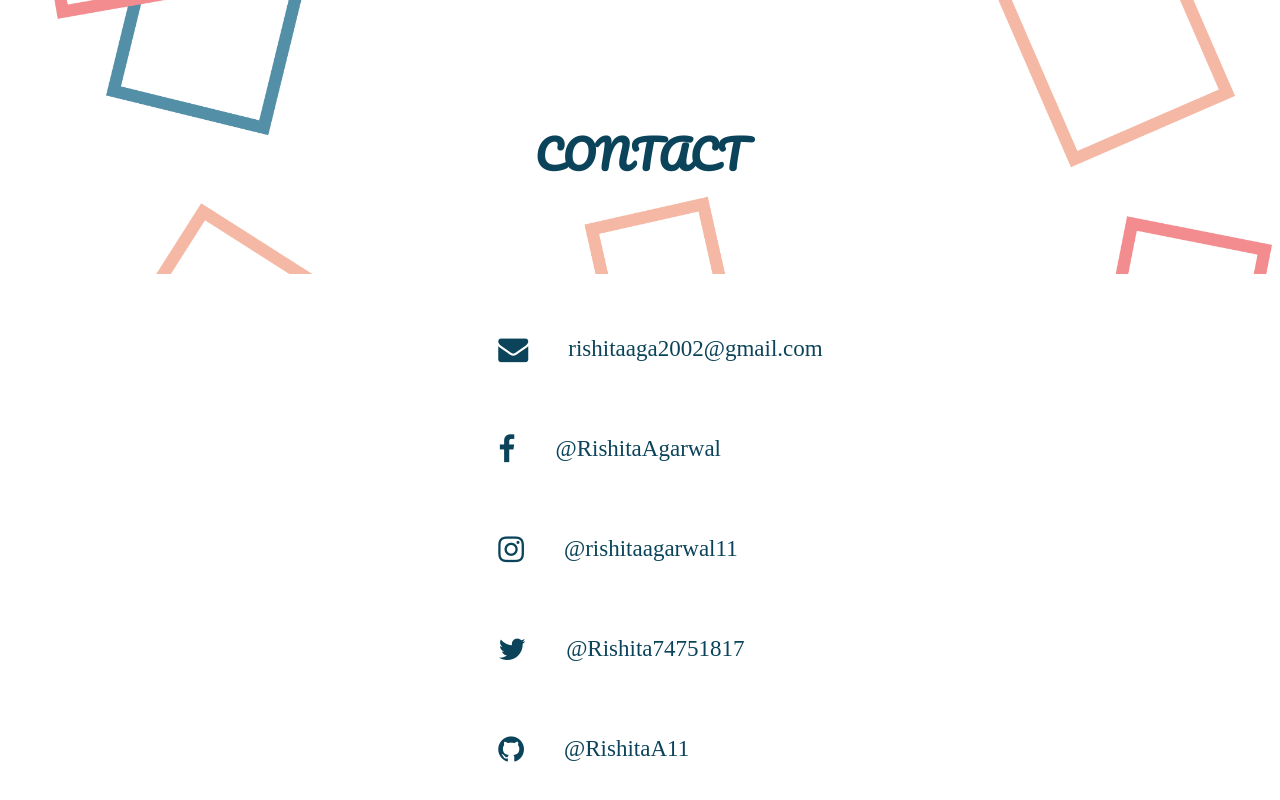
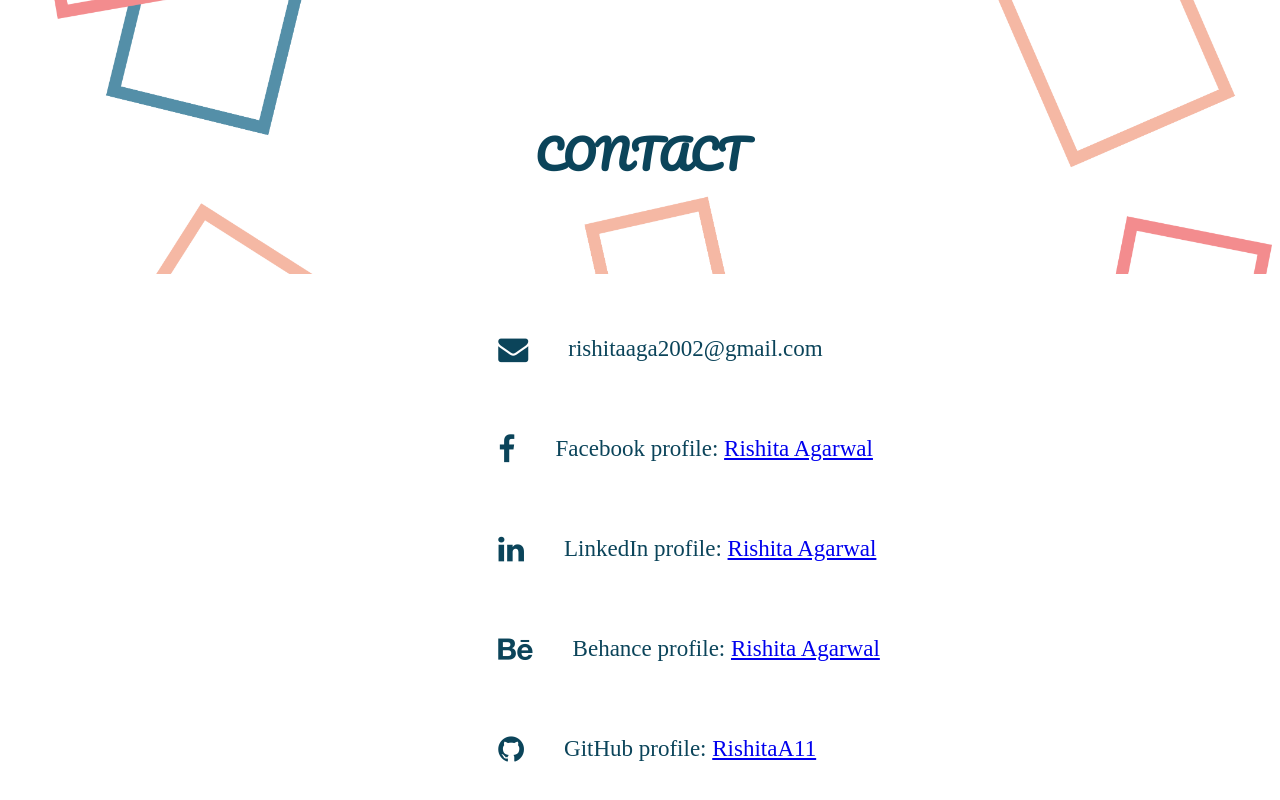
Before and after one commit to RishitaA11/RishitaA11.github.io, a plain HTML site: page website/contact.html in a window 1280 px wide. Shown: the part 334-1134 px from the top of the page. Drawn offline with Linux system fonts and the light colour scheme.

Commit message:
Update contact.html

```diff
--- a/website/contact.html
+++ b/website/contact.html
@@ -30,46 +30,46 @@
          <section class="contact-us">
              <div class="rowc">
                  <div class="contact-col">
-                    <div>
+                    <center><div>
                         <i class="fa fa-envelope"></i>
-                        <span>
+
                             <p>
                                rishitaaga2002@gmail.com
                             </p>
-                        </span>
-                    </div>
-                    <div>
-                        <a href="https://www.facebook.com/"><i class="fa fa-facebook"></i></a>
-                        <span>
+
+                    </div></center>
+                    <center><div>
+                        <i class="fa fa-facebook"></i>
+
                             <p>
-                               @RishitaAgarwal
+                               Facebook profile: <a href="https://www.facebook.com/"> Rishita Agarwal </a>
                             </p>
-                        </span>
-                    </div>
-                    <div>
-                        <a href="https://www.instagram.com/"><i class="fa fa-instagram"></i></a>
-                        <span>
+
+                    </div></center>
+                    <center><div>
+                        <i class="fa fa-linkedin"></i>
+
                             <p>
-                               @rishitaagarwal11
+                               LinkedIn profile: <a href="https://www.linkedin.com/in/rishita-agarwal-b24233214/"> Rishita Agarwal </a>
                             </p>
-                        </span>
-                    </div>
-                    <div>
-                        <a href="https://twitter.com/home?lang=en"><i class="fa fa-twitter"></i></a>
-                        <span>
+
+                    </div></center>
+                    <center><div>
+                        <i class="fa fa-behance"></i>
+
                             <p>
-                                @Rishita74751817
+                               Behance profile: <a href="https://www.behance.net/r_agarwal11"> Rishita Agarwal </a>
                             </p>
-                        </span>
-                    </div>
-                    <div>
-                        <a href="https://github.com/"><i class="fa fa-github"></i></a>
-                        <span>
+
+                    </div></center>
+                    <center><div>
+                        <i class="fa fa-github"></i>
+
                             <p>
-                                @RishitaA11
+                               GitHub profile: <a href="https://github.com/"> RishitaA11 </a>
                             </p>
-                        </span>
-                    </div>
+
+                    </div></center>
                 </div>
              </div>
          </section>
```
